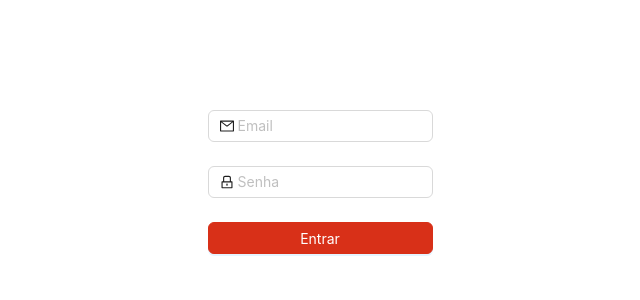
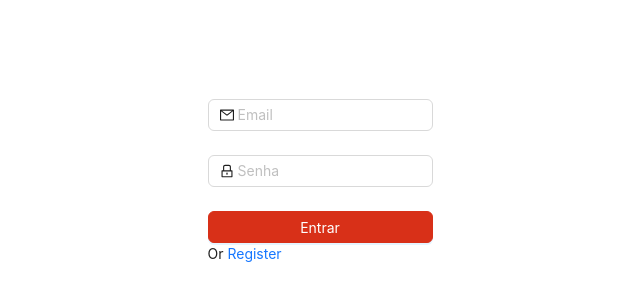
Before and after one commit to GRenkel/serverless-image-optimizer, a React (Create React App) app: page /login in a window 1280 px wide. Shown: the part 206-506 px from the top of the page, without its empty margins (320-960 px from the left). Built offline with nearby package versions, Linux system fonts and the light colour scheme; the HTML template or start-up script is replaced by a standard one; what amazon-cognito-identity-js would draw is missing.

Commit message:
refac: changes auth components folders

```diff
--- a/src/App.jsx
+++ b/src/App.jsx
@@ -1,9 +1,9 @@
 import { BrowserRouter, Route, Routes } from 'react-router-dom';
-import Login from './screens/Authentication/LoginForm';
-import SignUp from './screens/Authentication/SignUpForm';
 import AuthContextProvider from './contexts/auth/AuthContextProvider';
 import PrivateRoute from './router/PrivateRoute';
 import Home from './screens/Home/Home';
+import SignUp from './screens/signup/SignUp';
+import Login from './screens/login/Login';
 
 function App() {
   return (
--- a/src/contexts/auth/AuthContextProvider.jsx
+++ b/src/contexts/auth/AuthContextProvider.jsx
@@ -1,7 +1,5 @@
-import { useEffect, useState } from 'react';
+import { useState } from 'react';
 import AuthContext from './AuthContext';
-import Splash from '../../screens/Splash/Splash';
-
 
 export default function AuthContextProvider({ children }) {
     const [userSession, setUserSession] = useState({ user: {}, isLogged: null })
@@ -10,8 +8,12 @@ export default function AuthContextProvider({ children }) {
         setUserSession(current => ({ ...current, isLogged: false }))
     };
 
+    async function createUserSession(userData){
+
+    }
+
     return (
-        <AuthContext.Provider value={{ userSession, validateUserSession }}>
+        <AuthContext.Provider value={{ userSession, validateUserSession, createUserSession }}>
             {children}
         </AuthContext.Provider>
     );
--- a/src/screens/Authentication/Authentication.jsx
+++ /dev/null
@@ -1,3 +0,0 @@
-function Authentication() {
-
-}
--- /dev/null
+++ b/src/screens/login/Login.jsx
@@ -0,0 +1,21 @@
+
+import { useState } from 'react';
+import LoginForm from './LoginForm';
+
+const Login = ({ }) => {
+  const [authenticationError, setAuthenticationError] = useState(null);
+
+  const handleOnAuthentication = async (formValues) => {
+    try {
+      console.log(formValues)
+    } catch (error) {
+      setAuthenticationError(error.message)
+    }
+  }
+
+  return (
+    <LoginForm authenticationError={authenticationError} handleOnAuthentication={handleOnAuthentication} />
+  )
+}
+
+export default Login;
--- a/src/screens/Authentication/LoginForm.jsx
+++ b/src/screens/login/LoginForm.jsx
@@ -1,23 +1,13 @@
-import { Form, Input, Button, Modal, Divider } from 'antd';
+import { Form, Input, Button } from 'antd';
 import { LockOutlined, MailOutlined } from '@ant-design/icons';
-import { useState } from 'react';
 
-const LoginForm = (handleOnAuthentication) => {
-  const [errorLogin, setErrorLogin] = useState(null);
-
-  const onFinish = async (values) => {
-    try {
-
-    } catch (e) {
-      setErrorLogin(e?.response?.data?.error ? e?.response?.data?.error : "Login inválido")
-    }
-  }
+const LoginForm = ({ handleOnAuthentication, authenticationError }) => {
 
   return (
     <Form
       name="login"
       initialValues={{ remember: false }}
-      onFinish={onFinish}
+      onFinish={handleOnAuthentication}
     >
       <Form.Item
         name="email"
@@ -39,7 +29,7 @@ const LoginForm = (handleOnAuthentication) => {
           style={{ maxWidth: '225px' }}
         />
       </Form.Item>
-      {errorLogin && <label style={{ color: 'red' }}>{errorLogin}</label>}
+      {authenticationError && <label style={{ color: 'red' }}>{authenticationError}</label>}
 
       <Form.Item
         hasFeedback
@@ -49,6 +39,7 @@ const LoginForm = (handleOnAuthentication) => {
           htmlType="submit">
           Entrar
         </Button>
+        Or <a href='signup'>Register</a>
       </Form.Item>
     </Form>
   )
--- /dev/null
+++ b/src/screens/signup/SignUp.jsx
@@ -0,0 +1,21 @@
+import { CognitoAPIHelper } from '../../services/aws/cognito/CognitoAPIHelper';
+import SignUpForm from './SignUpForm'
+
+function SignUp(props) {
+
+  const handleSignUp = async (values) => {
+    try {
+      let { email, password, confirmation_password, ...allowedAttributes } = values
+      const attributes = CognitoAPIHelper.getCognitoAttributesArrayFromObject(allowedAttributes)
+      await CognitoAPIHelper.userSignUp(email, password, attributes)
+
+    } catch (e) {
+      console.log('Erro ao cadastrar usuário: ', e)
+    }
+  }
+
+  return (
+    <SignUpForm handleSignUp={handleSignUp}/>
+  )
+}
+export default SignUp;
```
Also changed, not shown: src/screens/signup/SignUpForm.jsx (renamed from src/screens/Authentication/SignUpForm.jsx).
